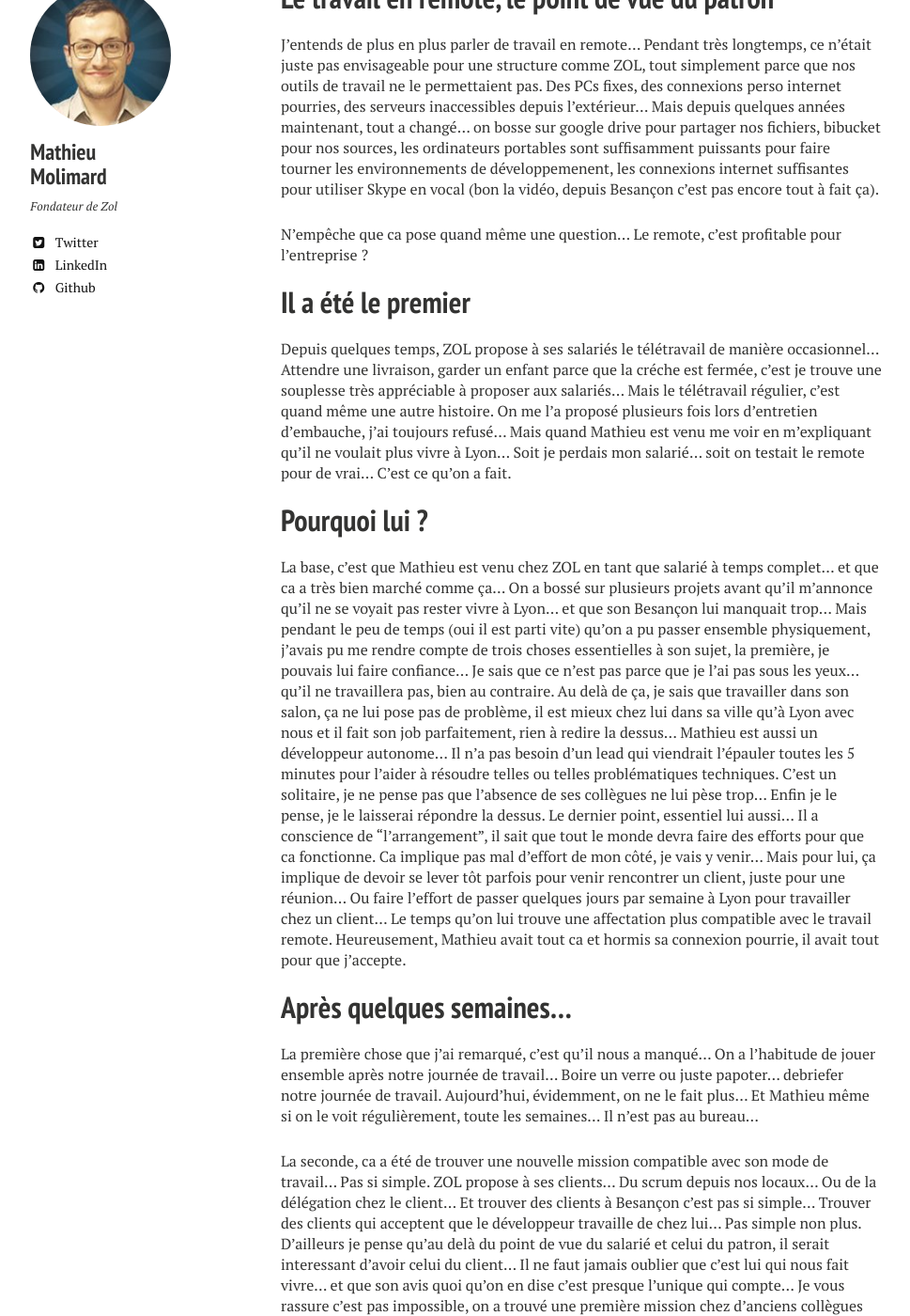
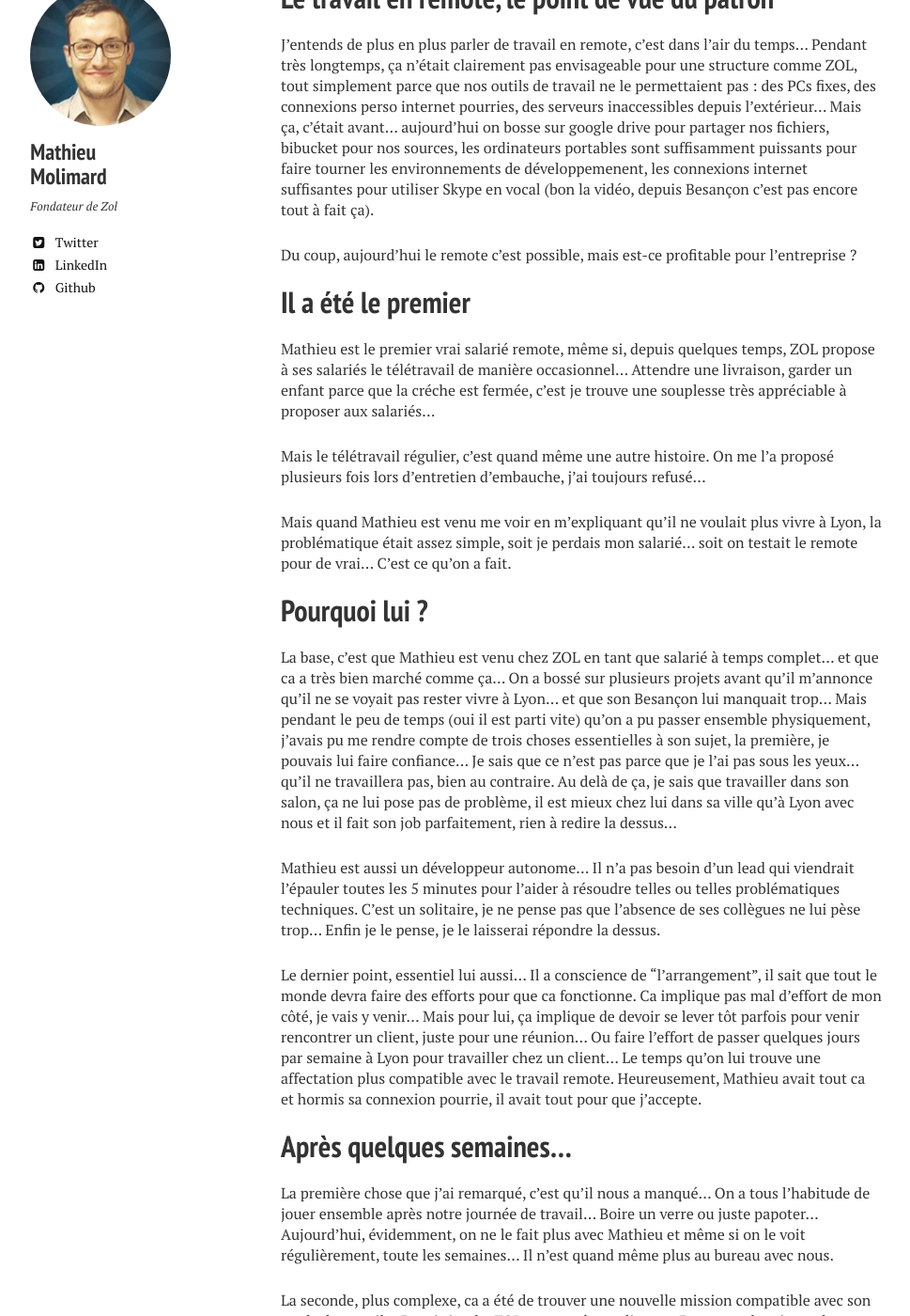
Before and after one commit to zolweb/zolweb.github.io, a Jekyll site: the page built from _posts/2015-07-17-le-travail-en-remote-le-point-de-vue-du-patron.md, in a window 1280 px wide and 1400 px high, scrolled down 499 px. Shown: the whole window at 94% size, without its empty margins (21-990 px from the left). Built offline with Jekyll 4.4.1, drawn with Linux system fonts in a browser that asks for light colours; nearby versions of some CDN libraries; some of the changed text lies outside the part shown.

Commit message:
le-travail-en-remote-le-point-de-vue-du-patron

```diff
--- a/_posts/2015-07-17-le-travail-en-remote-le-point-de-vue-du-patron.md
+++ b/_posts/2015-07-17-le-travail-en-remote-le-point-de-vue-du-patron.md
@@ -3,37 +3,50 @@
 title: Le travail en remote, le point de vue du patron
 author: mathieu_molimard
 excerpt: ""
-tags: [job]
+tags: [job ]
 comments: false
 image:
   feature: headers/symfony.png
 ---
 
-J'entends de plus en plus parler de travail en remote... Pendant très longtemps, ce n'était juste pas envisageable pour une structure comme ZOL, tout simplement parce que nos outils de travail ne le permettaient pas. Des PCs fixes, des connexions perso internet pourries, des serveurs inaccessibles depuis l'extérieur... Mais depuis quelques années maintenant, tout a changé... on bosse sur google drive pour partager nos fichiers, bibucket pour nos sources, les ordinateurs portables sont suffisamment puissants pour faire tourner les environnements de développemenent, les connexions internet suffisantes pour utiliser Skype en vocal (bon la vidéo, depuis Besançon c'est pas encore tout à fait ça).
+J'entends de plus en plus parler de travail en remote, c'est dans l'air du temps... Pendant très longtemps, ça n'était clairement pas envisageable pour une structure comme ZOL, tout simplement parce que nos outils de travail ne le permettaient pas : des PCs fixes, des connexions perso internet pourries, des serveurs inaccessibles depuis l'extérieur... Mais ça, c'était avant... aujourd'hui on bosse sur google drive pour partager nos fichiers, bibucket pour nos sources, les ordinateurs portables sont suffisamment puissants pour faire tourner les environnements de développemenent, les connexions internet suffisantes pour utiliser Skype en vocal (bon la vidéo, depuis Besançon c'est pas encore tout à fait ça).
 
-N'empêche que ca pose quand même une question... Le remote, c'est profitable pour l'entreprise ?
+Du coup, aujourd'hui le remote c'est possible, mais est-ce profitable pour l'entreprise ?
+
+
 
 # Il a été le premier
 
-Depuis quelques temps, ZOL propose à ses salariés le télétravail de manière occasionnel... Attendre une livraison, garder un enfant parce que la créche est fermée, c'est je trouve une souplesse très appréciable à proposer aux salariés... Mais le télétravail régulier, c'est quand même une autre histoire. On me l'a proposé plusieurs fois lors d'entretien d'embauche, j'ai toujours refusé... Mais quand Mathieu est venu me voir en m'expliquant qu'il ne voulait plus vivre à Lyon... Soit je perdais mon salarié... soit on testait le remote pour de vrai... C'est ce qu'on a fait.
+Mathieu est le premier vrai salarié remote, même si, depuis quelques temps, ZOL propose à ses salariés le télétravail de manière occasionnel... Attendre une livraison, garder un enfant parce que la créche est fermée, c'est je trouve une souplesse très appréciable à proposer aux salariés...
+
+Mais le télétravail régulier, c'est quand même une autre histoire. On me l'a proposé plusieurs fois lors d'entretien d'embauche, j'ai toujours refusé...
+
+Mais quand Mathieu est venu me voir en m'expliquant qu'il ne voulait plus vivre à Lyon, la problématique était assez simple, soit je perdais mon salarié... soit on testait le remote pour de vrai... C'est ce qu'on a fait.
+
+
 
 # Pourquoi lui ?
 
 La base, c'est que Mathieu est venu chez ZOL en tant que salarié à temps complet... et que ca a très bien marché comme ça... On a bossé sur plusieurs projets avant qu'il m'annonce qu'il ne se voyait pas rester vivre à Lyon... et que son Besançon lui manquait trop... Mais pendant le peu de temps (oui il est parti vite) qu'on a pu passer ensemble physiquement, j'avais pu me rendre compte de trois choses essentielles à son sujet, la première, je pouvais lui faire confiance... Je sais que ce n'est pas parce que je l'ai pas sous les yeux... qu'il ne travaillera pas, bien au contraire. Au delà de ça, je sais que travailler dans son salon, ça ne lui pose pas de problème, il est mieux chez lui dans sa ville qu'à Lyon avec nous et il fait son job parfaitement, rien à redire la dessus...
+
 Mathieu est aussi un développeur autonome... Il n'a pas besoin d'un lead qui viendrait l'épauler toutes les 5 minutes pour l'aider à résoudre telles ou telles problématiques techniques. C'est un solitaire, je ne pense pas que l'absence de ses collègues ne lui pèse trop... Enfin je le pense, je le laisserai répondre la dessus.
+
 Le dernier point, essentiel lui aussi... Il a conscience de "l'arrangement", il sait que tout le monde devra faire des efforts pour que ca fonctionne. Ca implique pas mal d'effort de mon côté, je vais y venir... Mais pour lui, ça implique de devoir se lever tôt parfois pour venir rencontrer un client, juste pour une réunion... Ou faire l'effort de passer quelques jours par semaine à Lyon pour travailler chez un client... Le temps qu'on lui trouve une affectation plus compatible avec le travail remote.
 Heureusement, Mathieu avait tout ca et hormis sa connexion pourrie, il avait tout pour que j'accepte.
 
 
 # Après quelques semaines...
 
-La première chose que j'ai remarqué, c'est qu'il nous a manqué... On a l'habitude de jouer ensemble après notre journée de travail... Boire un verre ou juste papoter... debriefer notre journée de travail. Aujourd'hui, évidemment, on ne le fait plus... Et Mathieu même si on le voit régulièrement, toute les semaines... Il n'est pas au bureau...
+La première chose que j'ai remarqué, c'est qu'il nous a manqué... On a tous l'habitude de jouer ensemble après notre journée de travail... Boire un verre ou juste papoter... Aujourd'hui, évidemment, on ne le fait plus avec Mathieu et même si on le voit régulièrement, toute les semaines... Il n'est quand même plus au bureau avec nous.
 
-La seconde, ca a été de trouver une nouvelle mission compatible avec son mode de travail... Pas si simple. ZOL propose à ses clients... Du scrum depuis nos locaux... Ou de la délégation chez le client... Et trouver des clients à Besançon c'est pas si simple... Trouver des clients qui acceptent que le développeur travaille de chez lui... Pas simple non plus. D'ailleurs je pense qu'au delà du point de vue du salarié et celui du patron, il serait interessant d'avoir celui du client... Il ne faut jamais oublier que c'est lui qui nous fait vivre... et que son avis quoi qu'on en dise c'est presque l'unique qui compte...
-Je vous rassure c'est pas impossible, on a trouvé une première mission chez d'anciens collègues de ZOL qui ont accepté un mode de fonctionnement alterné 3 jours remote pour 2 jours sur site... Aujourd'hui, il est sur une nouvelle mission pour un client pour lequel on travaille en scrum... Les seuls déplacements que j'impose à Mathieu sont les meetings avec le client... Le reste, on fait en remote. Je n'ai évidemment pas caché au client, les conditions de travail de Mathieu. C'est évidemment un frein à la vente... Le scrum n'est pas si simple à vendre, le travail en remote ne l'est pas non plus.
-Ce qui m'embête le plus aujourd'hui, c'est que travailler remote, c'est aussi travailler seul... et si cela convient à Mathieu, cela ne convient pas forcément aux autres développeurs. La plupart des développeurs souhaitent travailler à plusieurs sur les projets, c'est la base même de Scrum... Et j'essaie de faire en sorte que ce soit possible... Clairement le remote ne va pas dans ce sens, parce qu'il complique les échanges entre collègues, alors que la méthodologie scrum c'est avant tout améliorer les échanges dans l'équipe.
+La seconde, plus complexe, ca a été de trouver une nouvelle mission compatible avec son mode de travail... Pas si simple. ZOL propose à ses clients... Du scrum depuis nos locaux... Ou de la délégation chez le client... Et trouver des clients à Besançon c'est pas si simple... Trouver des clients qui acceptent que le développeur travaille de chez lui... Pas simple non plus.
+
+Je vous rassure c'est pas impossible, on a trouvé une première mission chez d'anciens collègues de ZOL qui ont accepté un mode de fonctionnement alterné 3 jours remote pour 2 jours sur site... Maintenant, il est sur une nouvelle mission scrum... Les seuls déplacements que j'impose à Mathieu sont les meetings avec le client... Le reste, on fait en remote. Je n'ai évidemment pas caché  les conditions de travail de Mathieu au client... Mais force est de constater que c'est un frein à la vente... Le scrum n'est déjà pas facile en comparaison au forfait mais le travail en remote ne l'est pas non plus.
+
+J'ai aussi réalisé que travailler remote, c'est avant tout travailler seul... et si cela convient à Mathieu, cela ne convient pas forcément aux autres développeurs. La plupart des développeurs souhaitent travailler à plusieurs sur les projets, c'est la base même de Scrum... Et j'essaie de faire en sorte que ce soit possible... Clairement le remote ne va pas dans ce sens, parce qu'il complique les échanges entre collègues, alors que la méthodologie scrum c'est avant tout améliorer les échanges dans l'équipe.
 
 # Le mot de la fin
 
-Je crois que le point de départ pour moi... C'est de dire que le télétravail n'est pas et ne sera jamais la norme chez ZOL. Ce qui m'a plu dans le fait de monter une boîte c'est l'équipe..... Alors évidemment le télétravail, on va pas se raconter d'histoire, ca complique un peu... Ca complique même beaucoup... Entre se tourner vers son collégue pour lui demander comment il a fait pour telle ou telle chose, ou mettre son casque et faire un appel Skype, il n'y a juste pas photo...
-Concernant la remarque de mon collégue de gauche (Yannick) qui vient de me dire que Mathieu chez lui ca économise un bureau, je répondrai que même pas !! Je tiens à ce que tous les développeurs remote ou non puissent avoir un bureau.. Il est fou lui ;).
+Maintenant je peux le dire, le télétravail n'est pas et ne sera jamais la norme chez ZOL. Ce qui m'a plu dans le fait de monter une boîte c'est l'équipe..... Alors évidemment le télétravail, on va pas se raconter d'histoire, ca complique un peu... Ca complique même beaucoup... Entre se tourner vers son collégue pour lui demander comment il a fait pour telle ou telle chose, ou mettre son casque et faire un appel Skype, il n'y a juste pas photo...
+
+Et concernant la remarque de mon collégue de gauche (Yannick) qui vient de me dire que Mathieu chez lui ca économise un bureau, je ne répondrai même pas !
```
